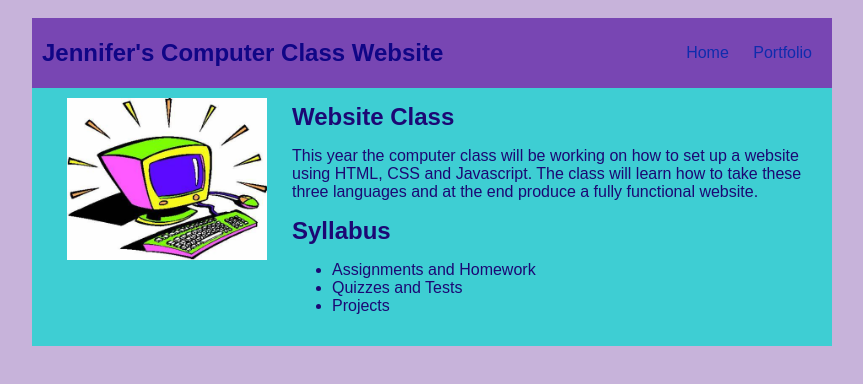
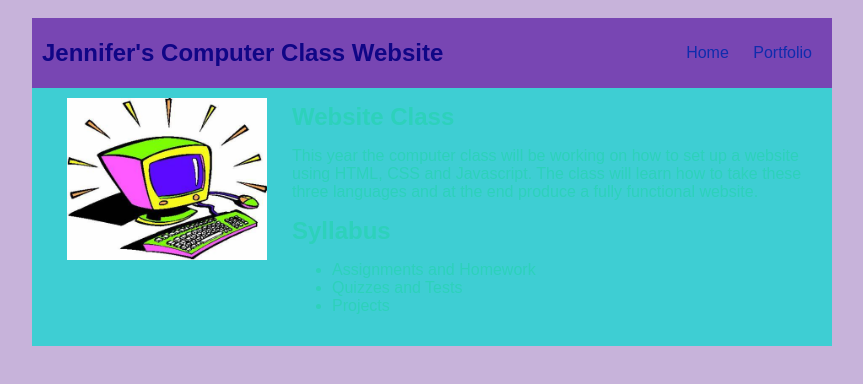
Before and after one commit to Jolah71/Jolah71.github.io, a plain HTML site: page index.html in a window 1280 px wide. Shown: the whole page, without its empty margins (208-1071 px from the left). Drawn offline with Linux system fonts and the light colour scheme.

Commit message:
add index.html and css files

```diff
--- a/index.html
+++ b/index.html
@@ -5,7 +5,7 @@
         <style>
             body {
                 background: rgb(199, 179, 218);
-                color: rgb(28, 8, 116);
+                color: rgb(45, 209, 187);
                 padding: 10px;
                 font-family: arial;
             }
```
